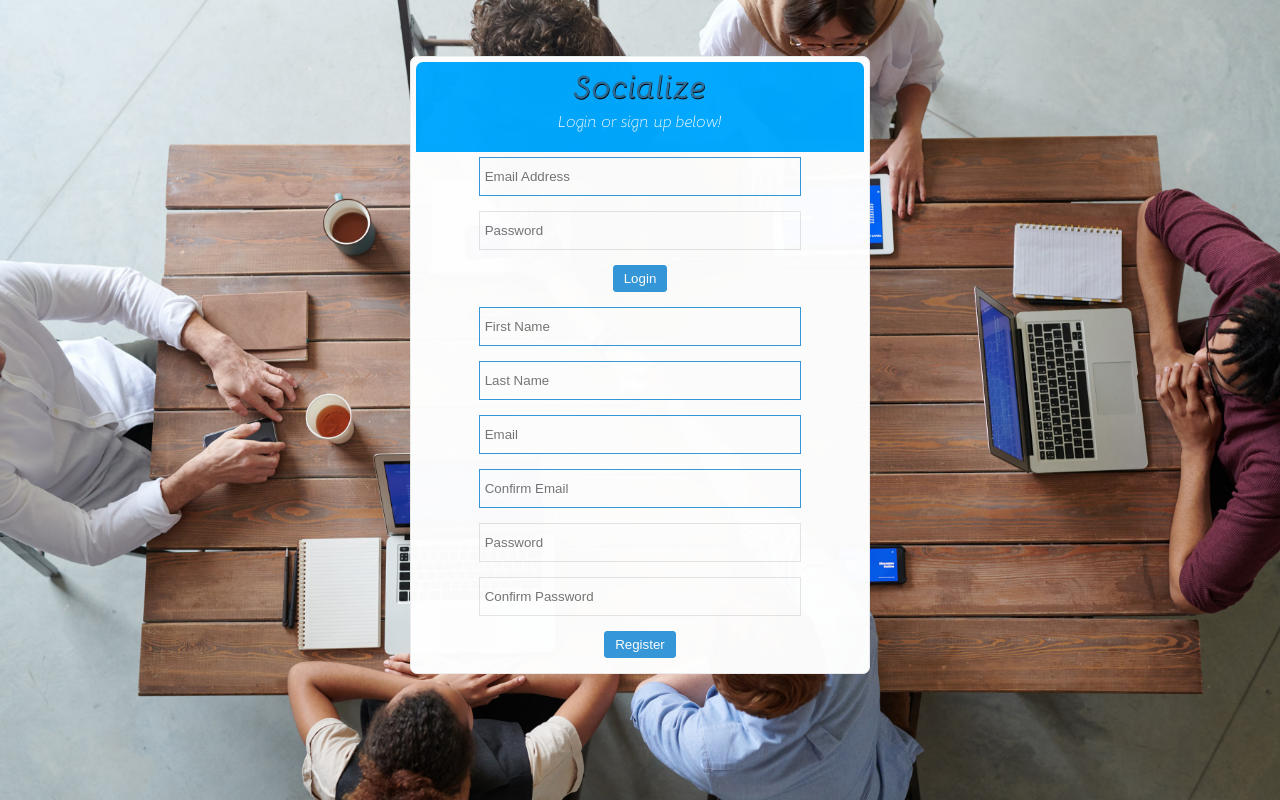
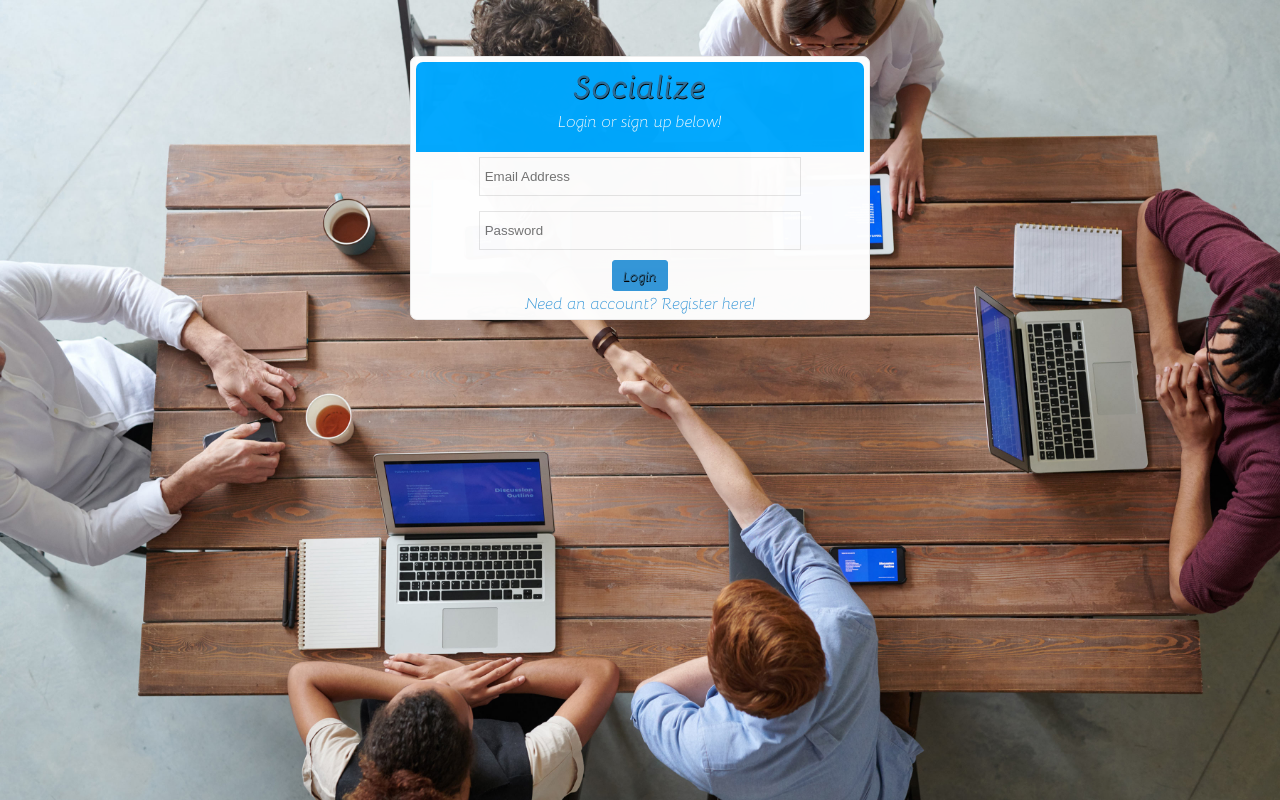
Before and after one commit to NaveenDK/web-social, a PHP site: page /register.php in a window 1280 px wide. Run offline with PHP 8.4, Linux system fonts and the light colour scheme.

Commit message:
Added the styles for register, login form

```diff
--- a/assets/css/register_style.css
+++ b/assets/css/register_style.css
@@ -6,6 +6,11 @@
 @font-face {
     font-family: 'Bellota-BoldItalic';
     src: url('../fonts/Bellota-BoldItalic.otf');
+}
+
+a {
+    text-decoration: none;
+    color: #3498db;
 }
 
 form {
@@ -70,6 +75,11 @@ input[type="submit"] {
     margin: 5px 0 10px 0;
     padding: 5px 10px 5px 10px;
     color: #fff;
+    font-family: 'Bellota-BoldItalic', sans-serif;
+    margin-top: 0;
+    margin-bottom: 0;
+    color: #2c6c96;
+    text-shadow: #000 0.5px 0.5px 0px;
 }
 
 input[type="text"],
@@ -82,10 +92,15 @@ input[type="password"] {
     margin-bottom: 10px;
     padding-left: 5px;
 
+
 }
 
-input[type="text"],
-input[type="email"],
+input[type="text"]:hover,
+input[type="email"]:hover,
 input[type="password"]:hover {
     border-color: #3498db;
 }
+
+.second {
+    display: none;
+}
--- a/register.php
+++ b/register.php
@@ -31,7 +31,9 @@ require 'includes/form_handlers/login_handler.php';
      <h1>Socialize</h1>
      Login or sign up below!
   </div>
-                <form action="register.php" method="POST">
+
+  <div class="first">
+            <form action="register.php" method="POST">
                     <input type="email" name ="log_email" placeholder="Email Address" value="<?php
                 if(isset($_SESSION['log_email'])){
                     echo  $_SESSION['log_email'];
@@ -41,14 +43,18 @@ require 'includes/form_handlers/login_handler.php';
                     <input type="password" name ="log_password" placeholder="Password">
                     <br>
                     <input type="submit" name ="login_button" value="Login">
-
+                    <br>
+                    <a href="#" id="signup" class="signup">Need an account? Register here! </a>
                     <?php
                         if(in_array("Email or password was incorrect<br>",$error_array)) echo "Email or password was incorrect<br>";
                     ?>
                 </form>
 
+</div>
 
 
+
+<div class="second">
                 <form action = "register.php" method="POST">
                 <input type="text" name="reg_fname" placeholder="First Name" value="<?php
                 if(isset($_SESSION['reg_fname'])){
@@ -93,9 +99,11 @@ require 'includes/form_handlers/login_handler.php';
 
                 <br>
                 <input type="submit" name="register_button" value="Register"><br>
+
                 <?php if(in_array("<span style='color:#14c800;'> You're all set ! Go ahead and login!</span><br>",$error_array)) echo "<span style='color:#14c800;'> You're all set ! Go ahead and login!</span><br>";?>
-
+                <a href="#" id="signin" class="signin">Already have an account? Sign in here! </a>
                 </form>
+            </div>
         </div>
 
 </div>
```
